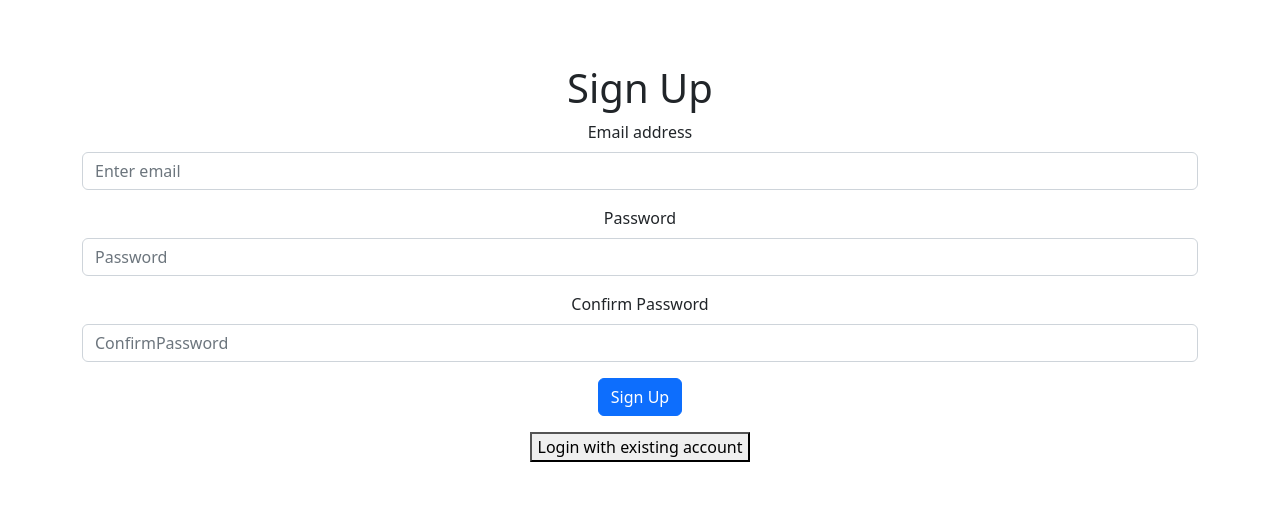
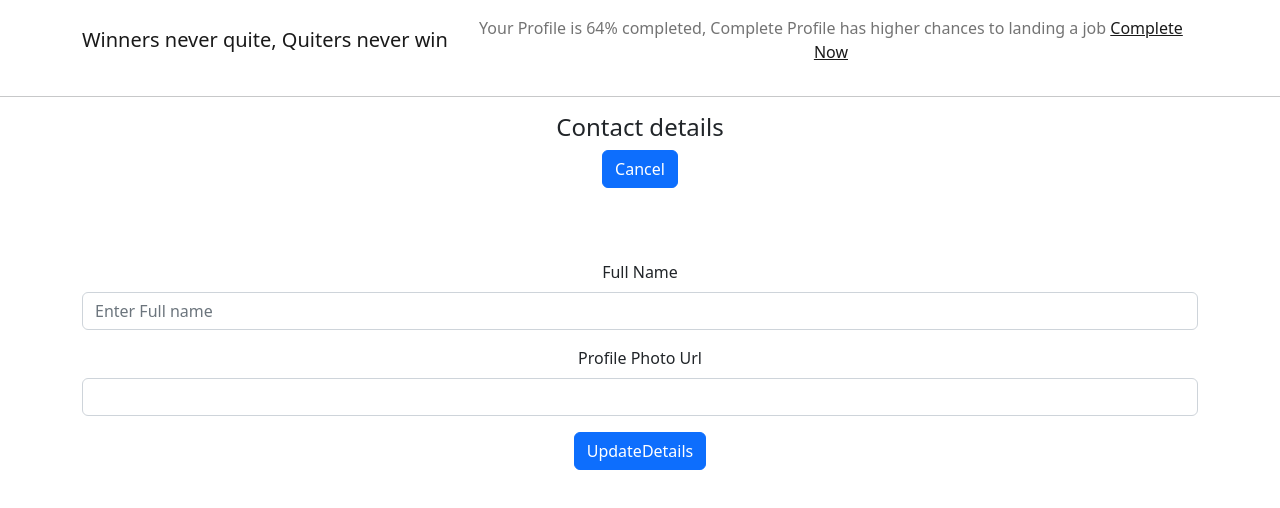
Before and after one commit to RadhaNinave/ExpenseTracker, a React (Create React App) app: page /update in a window 1280 px wide. Shown: the top 508 px of the page. Built offline with nearby package versions, Linux system fonts and the light colour scheme.

Commit message:
update profile

```diff
--- a/src/App.js
+++ b/src/App.js
@@ -1,4 +1,4 @@
-
+import UpdateProfile from './Component/UI/UpdateProfile';
 import { Nav, NavLink } from 'react-bootstrap';
 import { Route, Routes } from 'react-router-dom';
 import './App.css';
@@ -10,12 +10,13 @@ function App() {
 
   return (
     <div className="App">
-      <NavLink to="/welcome"></NavLink>
-      <SignUp />
+
+
       <Routes>
-        <Route path='/welcome' element={<Welcome/>} exact>
+        <Route path="/" element={<SignUp />} />
+        <Route path='/welcome' element={<Welcome/>}/>
+        <Route path='/update' element={<UpdateProfile/>}/>
 
-        </Route>
       </Routes>
     </div>
   );
--- a/src/Component/Auth/SignUp.js
+++ b/src/Component/Auth/SignUp.js
@@ -6,21 +6,32 @@ const SignUp = () => {
     const authCtx=useContext(AuthContext);
   const emailInputRef = useRef();
   const passwordInputRef = useRef();
+  const confirmPasswordRef=useRef();
   const [isLogin, setIsLogin] = useState(false);
 
   const navigate = useNavigate();
   const switchAuthModeHandler = () => {
     setIsLogin((prev) => !prev);
   };
+
   const submitHandler = (event) => {
     event.preventDefault();
     const enteredEmail = emailInputRef.current.value;
     const enteredPassword = passwordInputRef.current.value;
+    console.log(enteredEmail);
+    console.log(enteredPassword);
+    if(!isLogin)
+    {
+       if(enteredPassword!==passwordInputRef.current.value);
+       {
+        alert("password must be same");
+       }
+    }
     let url = "";
     if (isLogin) {
       url =
         "https://identitytoolkit.googleapis.com/v1/accounts:signInWithPassword?key=AIzaSyAXiOYJr-9lsF_yoZxTgE3AByKyl3bGlqw";
-      navigate("/welcome");
+
     } else {
       url =
         "https://identitytoolkit.googleapis.com/v1/accounts:signUp?key=AIzaSyAXiOYJr-9lsF_yoZxTgE3AByKyl3bGlqw";
@@ -36,6 +47,7 @@ const SignUp = () => {
     })
       .then((res) => {
         if (res.ok) {
+         navigate('/welcome');
           return res.json();
         } else {
           return res.json().then((data) => {
@@ -50,8 +62,11 @@ const SignUp = () => {
       .then((data) => {
         console.log("SignUp success");
         localStorage.setItem('email' ,enteredEmail )
+        localStorage.setItem('token',authCtx.token)
         authCtx.login(data.idToken);
-        navigate("/welcome");
+
+        navigate('/welcome');
+
       })
       .catch((err) => {
         alert(err.message);
@@ -87,16 +102,16 @@ const SignUp = () => {
           <Form.Group className="mb-3">
             <Form.Label htmlFor="password">Confirm Password</Form.Label>
             <Form.Control
-              id="password"
+              id="password2"
               type="password"
               placeholder="ConfirmPassword"
               required
-              ref={passwordInputRef}
+              ref={confirmPasswordRef}
             />
           </Form.Group>
         )}
 
-        <Button variant="primary" type="submit">
+        <Button variant="primary" type="submit" >
           {isLogin ? "Log In" : "Sign Up"}
         </Button>
 
--- /dev/null
+++ b/src/Component/UI/UpdateProfile.css
@@ -0,0 +1,34 @@
+.expense{
+    text-align: left;
+}
+.epense2{
+    text-align: right;
+}
+.main-update-profile{
+    display: flex;
+    justify-content: space-between;
+}
+.profile-update{
+    background: lightgray;
+    color: black;
+    padding: 0 3px;
+    border-radius: 5px;
+    padding: 0 10px;
+}
+.main-update-form{
+    margin-top: 100px;
+}
+.form label{
+    font-weight: bold;
+}
+
+.form input {
+    display: block;
+    width: 100%;
+    padding: 5px;
+    margin: 20px 0 20px 0;
+    box-sizing: border-box;
+  }
+  .cancel{
+    text-align: left;
+  }
--- /dev/null
+++ b/src/Component/UI/UpdateProfile.js
@@ -0,0 +1,111 @@
+import { Fragment, useContext, useRef } from "react";
+import { Container,Navbar,Form,Button } from "react-bootstrap";
+import { Link, useNavigate } from "react-router-dom";
+import { useEffect } from "react";
+import AuthContext from "../store/AuthContext";
+const UpdateProfile=()=> {
+
+  const authCtx=useContext(AuthContext);
+  const nameInputRef=useRef();
+  const urlInputRef=useRef();
+  const navigate=useNavigate();
+
+  const onCancelhandler=(e)=>{
+      e.preventDefault();
+      navigate('/welcome')
+
+
+  }
+
+  const updateHandler= async(e)=>{
+      e.preventDefault();
+      const nameInput=nameInputRef.current.value;
+      const urlInput=urlInputRef.current.value;
+
+     await fetch('https://identitytoolkit.googleapis.com/v1/accounts:update?key=AIzaSyAXiOYJr-9lsF_yoZxTgE3AByKyl3bGlqw', {
+          method: 'POST',
+          body: JSON.stringify({
+               idToken: authCtx.token,
+               displayName:nameInput,
+               photoUrl:urlInput,
+              returnSecureToken:true,
+              }),
+          headers: {
+            'Content-Type': 'application/json'
+          },
+      }).then((res)=>{
+          if(res.ok){
+              return res.json().then((responce)=>{
+                  console.log(responce)
+                  alert('Your Profile is Completed')
+                  navigate('/welcome',{replace:true})
+              })
+          }else{
+              console.log("idToken Not found")
+          }
+      })
+      console.log(nameInput+" "+urlInput)
+
+  }
+
+
+
+   return(
+
+             <Fragment>
+     <Navbar>
+      <Container>
+        <Navbar.Brand >Winners never quite, Quiters never win</Navbar.Brand>
+        <Navbar.Toggle />
+        <Navbar.Collapse className="justify-content-end">
+          <Navbar.Text>
+            Your Profile is 64% completed, Complete Profile has higher chances to landing a job <Link to='/update'>Complete Now</Link>
+          </Navbar.Text>
+        </Navbar.Collapse>
+      </Container>
+    </Navbar>
+        <hr />
+        <h4>Contact details</h4>
+        <Button  className="cancel" onClick={onCancelhandler}>Cancel</Button>
+        <Container className="pt-5">
+      <Form className="pt-3" onSubmit={updateHandler}>
+        <h1 className="text-center"></h1>
+        <Form.Group className="mb-3">
+          <Form.Label htmlFor="fullName">Full Name</Form.Label>
+          <Form.Control
+            id="fullName"
+            type="text"
+            placeholder="Enter Full name"
+            required
+            ref={nameInputRef}
+
+          />
+        </Form.Group>
+
+        <Form.Group className="mb-3">
+          <Form.Label htmlFor="password">Profile Photo Url</Form.Label>
+          <Form.Control
+            id="photo"
+            type="text"
+           ref={urlInputRef}
+            required
+
+          />
+        </Form.Group>
+
+
+        <Button variant="primary" type="submit" >
+          UpdateDetails
+        </Button>
+
+
+      </Form>
+    </Container>
+
+       </Fragment>
+
+    )
+
+}
+
+export default UpdateProfile;
--- /dev/null
+++ b/src/Component/UI/Welcome.css
@@ -0,0 +1,6 @@
+.expense{
+    text-align: left;
+}
+.epense2{
+    text-align: right;
+}
--- a/src/Component/UI/Welcome.js
+++ b/src/Component/UI/Welcome.js
@@ -1,10 +1,22 @@
 import { Fragment } from "react"
-
+import { Navbar, Container } from "react-bootstrap";
+import { Link, NavLink } from "react-router-dom";
+import './Welcome.css';
 
 const Welcome = () =>{
     return (
        <Fragment>
-        <h1>Welcome to Expense Tracker</h1>
+     <Navbar>
+      <Container>
+        <Navbar.Brand href="#home">Welcome to Expense Tracker</Navbar.Brand>
+        <Navbar.Toggle />
+        <Navbar.Collapse className="justify-content-end">
+          <Navbar.Text>
+            Your Profile is Incomplete: <Link to='/update'>Complete Now</Link>
+          </Navbar.Text>
+        </Navbar.Collapse>
+      </Container>
+    </Navbar>
         <hr />
        </Fragment>
     )
--- a/src/Component/store/AuthContext.js
+++ b/src/Component/store/AuthContext.js
@@ -9,12 +9,15 @@ const AuthContext = React.createContext({
 
 export const AuthContextProvider=(props)=>{
     const initialToken = localStorage.getItem('token')
+    console.log(initialToken);
     const[token , setToken] = useState(initialToken)
 
     const userLoggedIn = !!token;
     const loginHandler =(token)=>{
-        localStorage.setItem('token' , token)
+    localStorage.setItem('token' , token)
+
      setToken(token)
+
     }
     const logoutHandler = ()=>{
 
```
